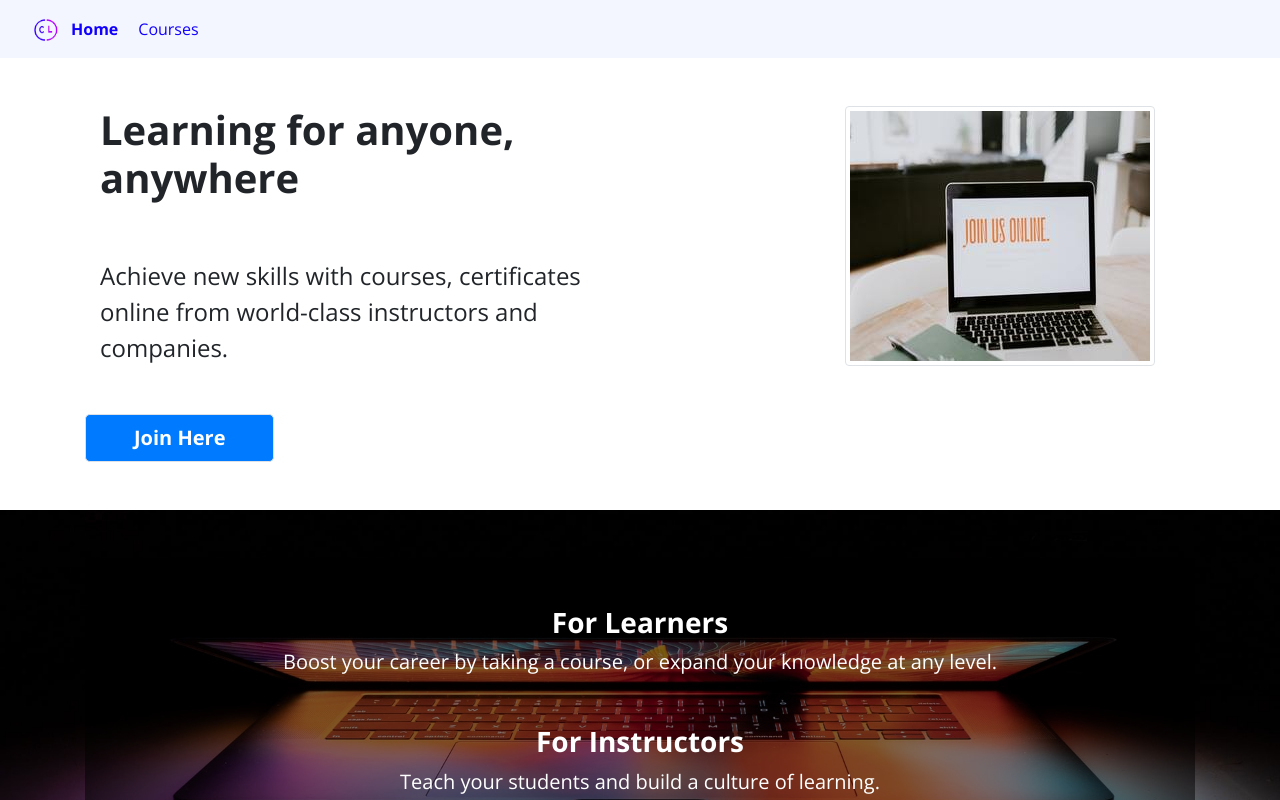
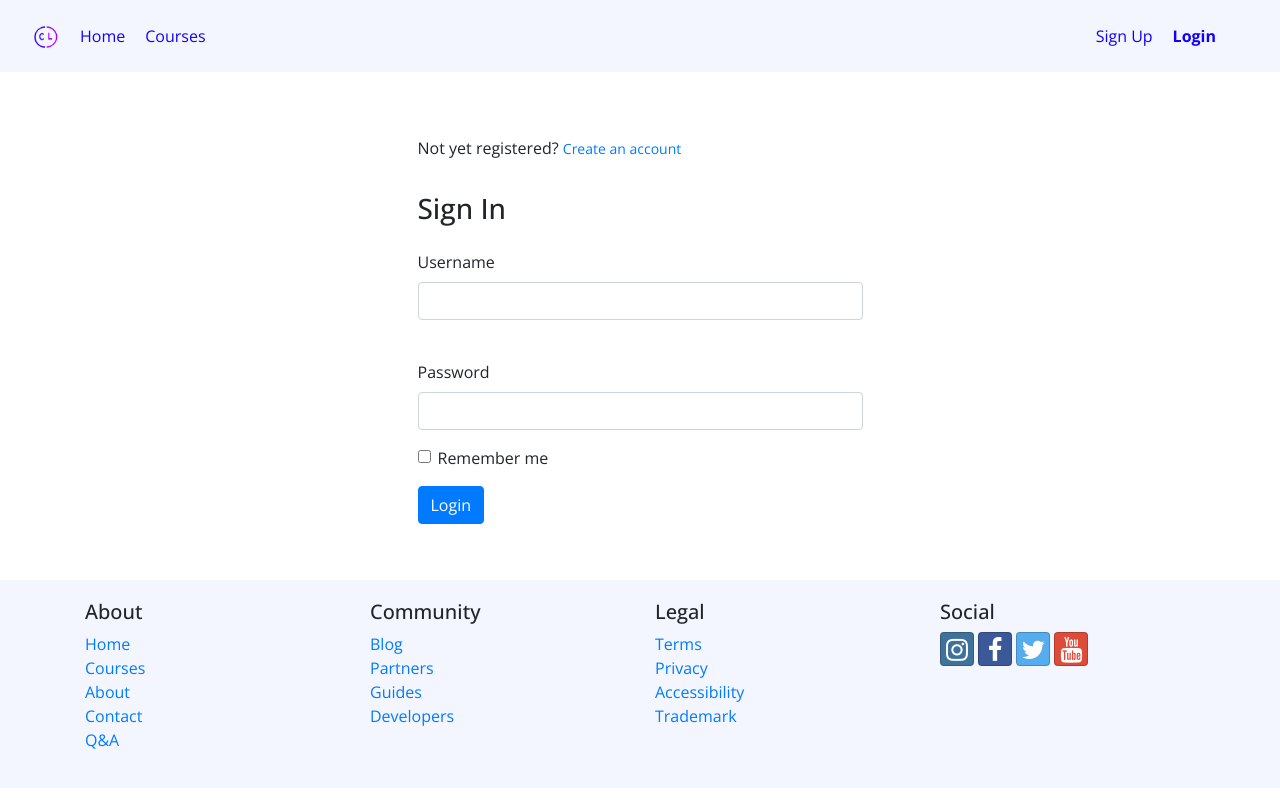
Before and after one commit to gsaidov/elearning-react, a React (Create React App) app: page /login in a window 1280 px wide. Before the commit this address led to /home. Shown: the top 800 px of the page. Built offline with nearby package versions, Linux system fonts and the light colour scheme.

Commit message:
Login Page

```diff
--- a/src/components/HeaderComponent.js
+++ b/src/components/HeaderComponent.js
@@ -9,7 +9,7 @@ import {
 } from "reactstrap";
 import { NavLink } from "react-router-dom";
 
-const Header = (props) => {
+const Header = () => {
   const [isOpen, setIsOpen] = useState(false);
 
   const toggle = () => setIsOpen(!isOpen);
@@ -17,7 +17,7 @@ const Header = (props) => {
   return (
     <Navbar className="navbar-color" sticky="top" expand="md">
       <div className="container-fluid">
-        <NavbarBrand className="mr-auto" href="/">
+        <NavbarBrand href="/">
           <img
             src="/assets/images/logo.png"
             height="30"
@@ -27,8 +27,8 @@ const Header = (props) => {
         </NavbarBrand>
         <NavbarToggler onClick={toggle} />
         <Collapse isOpen={isOpen} navbar>
-          <Nav navbar>
-            <NavItem>
+          <Nav navbar className="row p-2 w-100">
+            <NavItem className="py-2">
               <NavLink
                 activeStyle={{
                   fontWeight: 650,
@@ -39,7 +39,7 @@ const Header = (props) => {
                 Home
               </NavLink>
             </NavItem>
-            <NavItem>
+            <NavItem className="py-2">
               <NavLink
                 activeStyle={{
                   fontWeight: 650,
@@ -50,6 +50,28 @@ const Header = (props) => {
                 Courses
               </NavLink>
             </NavItem>
+            <NavItem className="ml-md-auto py-2">
+              <NavLink
+                activeStyle={{
+                  fontWeight: 650,
+                  // color: "#b400ff",
+                }}
+                to="/courses"
+              >
+                Sign Up
+              </NavLink>
+            </NavItem>
+            <NavItem className="py-2">
+              <NavLink
+                activeStyle={{
+                  fontWeight: 650,
+                  // color: "#b400ff",
+                }}
+                to="/login"
+              >
+                Login
+              </NavLink>
+            </NavItem>
           </Nav>
         </Collapse>
       </div>
--- /dev/null
+++ b/src/components/Login.js
@@ -0,0 +1,68 @@
+import React, { useRef } from "react";
+import { Form, FormGroup, Label, Input, Button } from "reactstrap";
+import { Link } from "react-router-dom";
+
+const Login = () => {
+  const username = useRef(null);
+  const password = useRef(null);
+  const remember = useRef(null);
+
+  const handleLogin = (event) => {
+    username.current.focus();
+    alert(
+      `Username: ${username.current.value}, Password: ${password.current.value}, Remember: ${remember.current.checked}`
+    );
+    event.preventDefault();
+  };
+
+  return (
+    <div className="container login py-5">
+      <Form onSubmit={handleLogin}>
+        <div className="row justify-content-center py-3">
+          <div className="col-md-5">
+            <p>
+              Not yet registered?{" "}
+              <Link to="#" style={{ textDecoration: "none" }}>
+                <small>Create an account</small>
+              </Link>
+            </p>
+            <h3 className="py-3">Sign In</h3>
+            <FormGroup>
+              <Label htmlFor="username">Username</Label>
+              <Input
+                type="text"
+                name="username"
+                id="username"
+                innerRef={username}
+              />
+            </FormGroup>
+          </div>
+        </div>
+        <div className="row justify-content-center py-2">
+          <div className="col-md-5">
+            <FormGroup>
+              <Label htmlFor="password">Password</Label>
+              <Input
+                type="password"
+                name="password"
+                id="password"
+                innerRef={password}
+              />
+            </FormGroup>
+            <FormGroup check className="pb-3">
+              <Label check>
+                <Input type="checkbox" name="remember" innerRef={remember} />
+                Remember me
+              </Label>
+            </FormGroup>
+            <Button type="submit" value="submit" color="primary">
+              Login
+            </Button>
+          </div>
+        </div>
+      </Form>
+    </div>
+  );
+};
+
+export default Login;
--- a/src/components/MainComponent.js
+++ b/src/components/MainComponent.js
@@ -1,5 +1,6 @@
 import React from "react";
 import Header from "./HeaderComponent";
+import Login from "./Login";
 import Footer from "./FooterComponent";
 import Home from "./HomeComponent";
 import Courses from "./CoursesComponent";
@@ -49,6 +50,7 @@ class Main extends React.Component {
             render={() => <Courses courses={this.state.courses} />}
           />
           <Route exact path="/contact" component={Contact} />
+          <Route exact path="/login" component={Login} />
           <Route path="/courses/:courseId" component={CourseWithId} />
           <Route path="/about">
             <About />
```
